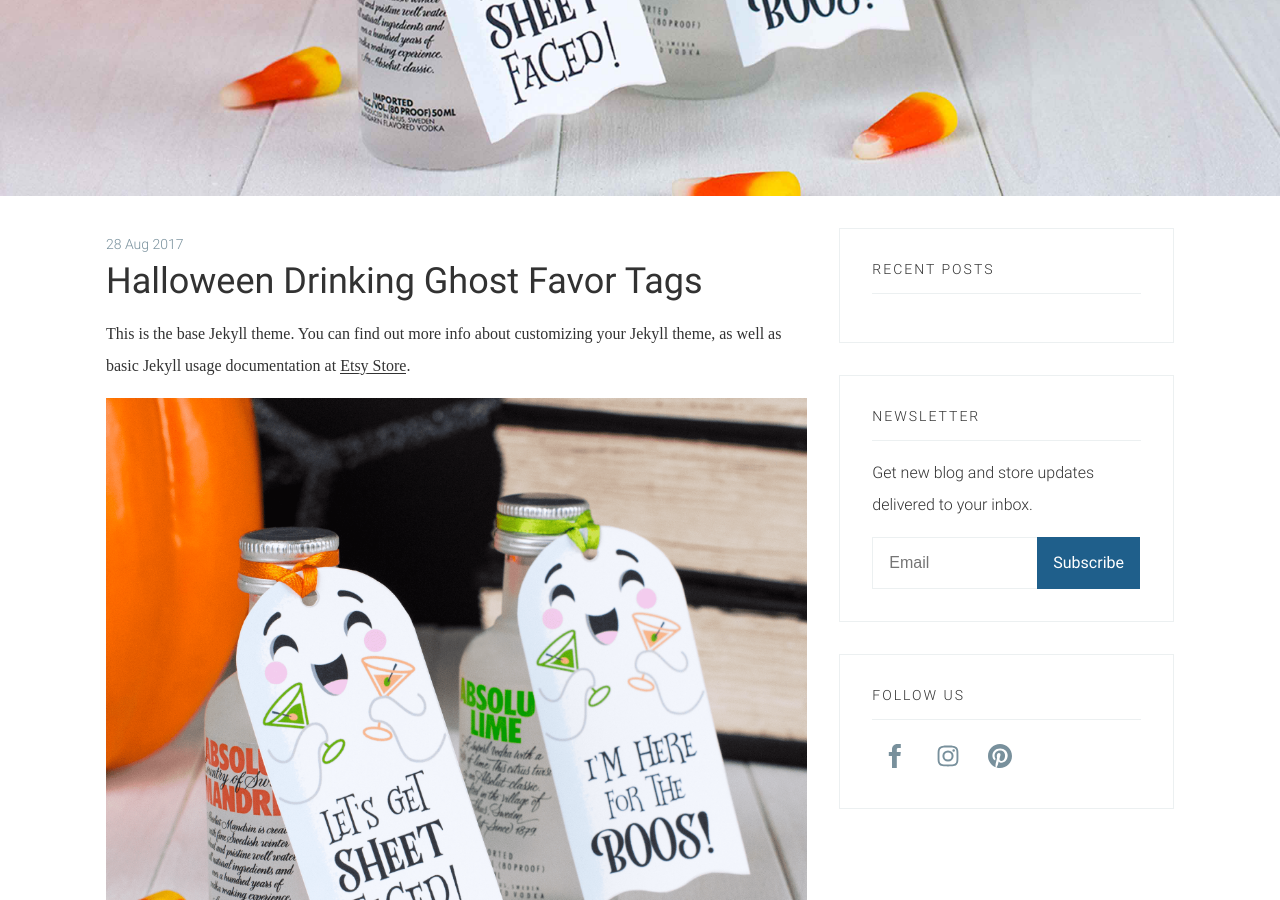
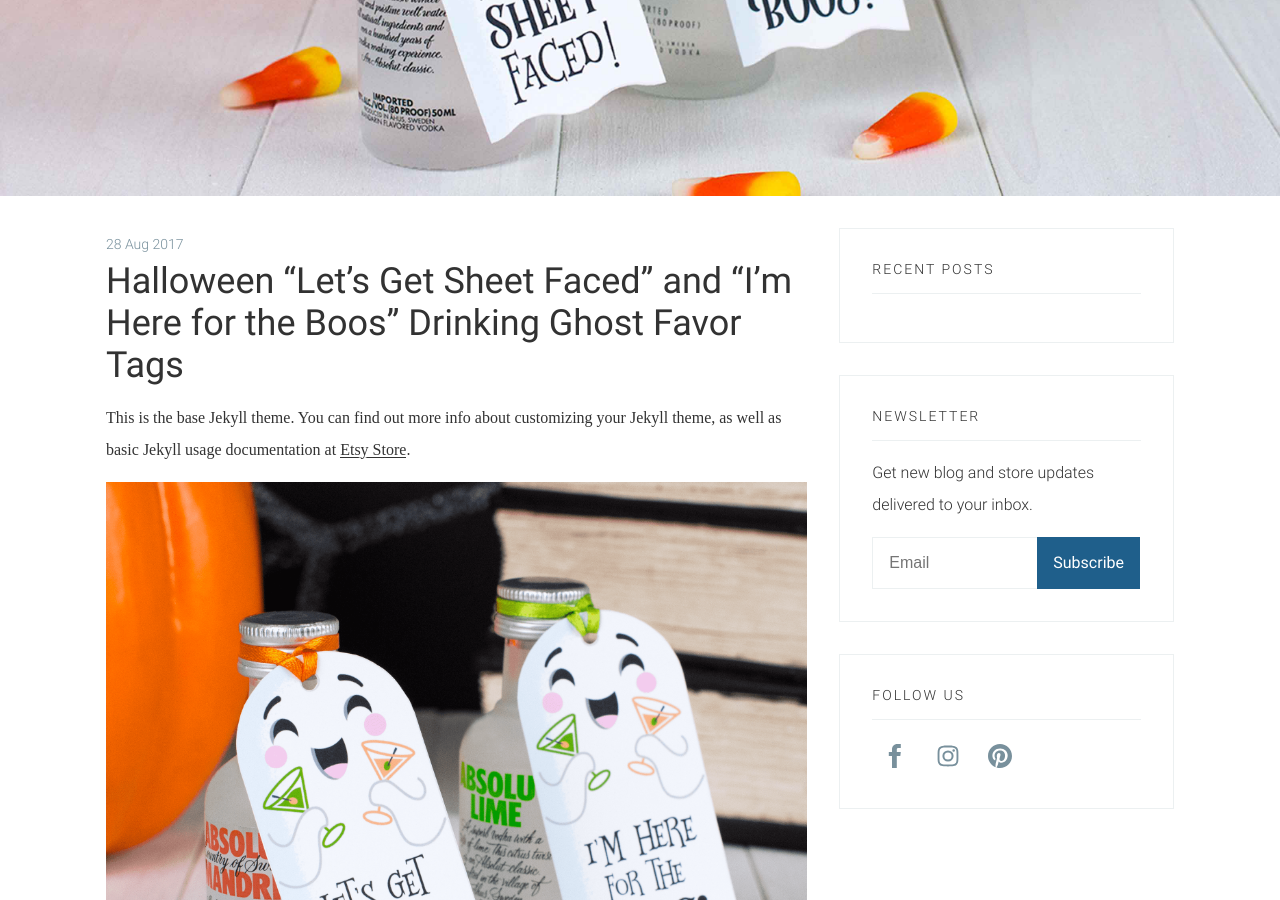
Before and after one commit to btamps/owlhouse, a Jekyll site: the page built from _posts/2017-8-28-halloween-ghost-lets-get-sheet-faced-favor-tags.md, in a window 1280 px wide and 900 px high, scrolled down 444 px. Built offline with Jekyll 4.4.1, drawn with Linux system fonts in a browser that asks for light colours; some web fonts are replaced.

Commit message:
changed title and deleted extra image

```diff
--- a/_posts/2017-8-28-halloween-ghost-lets-get-sheet-faced-favor-tags.md
+++ b/_posts/2017-8-28-halloween-ghost-lets-get-sheet-faced-favor-tags.md
@@ -1,6 +1,6 @@
 ---
 layout: post
-title: Halloween Drinking Ghost Favor Tags
+title: Halloween “Let’s Get Sheet Faced” and “I’m Here for the Boos” Drinking Ghost Favor Tags
 featured: false
 author: john
 tags: [Halloween, Ghosts, Favor Tags, Printables]
@@ -26,7 +26,3 @@ Lorem ipsum dolor sit amet, vix ut case porro facilisis, alia possit neglegentur
 
 You can purchase these tags as well as see other products in our
 <a href="https://www.etsy.com/listing/536874084/" target="_blank" alt="Etsy Store">Etsy Store</a>.
-
-<div style="display:none;">
-  ![Halloween Drinking Ghosts Favor Tags](/images/posts/ghost-booze/halloween-ghost-booze-pin.jpg)
-</div>
```
